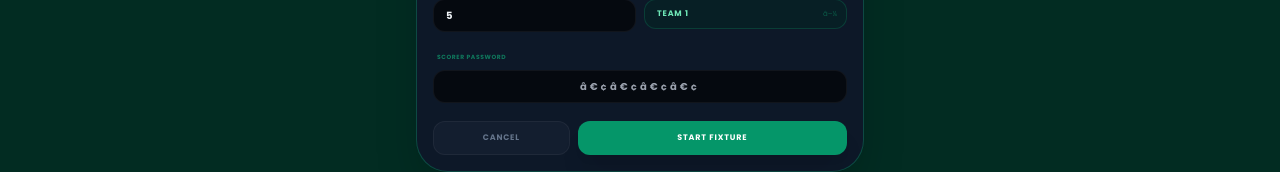
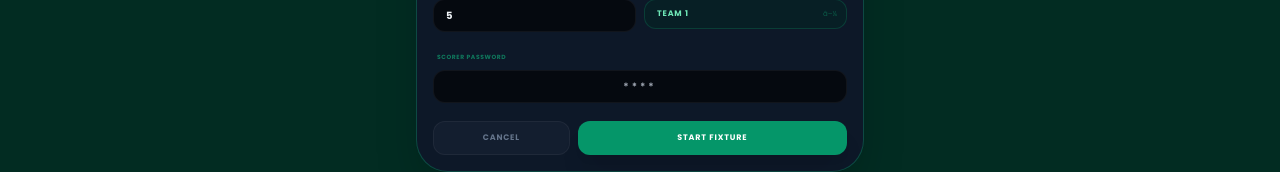
Before and after one commit to ssati0027/cricscorepro, a React (Vite) app: page / in a window 1280 px wide. Both pictures are taken after a click on the button "NEW MATCH". Shown: the part 218-390 px from the top of the page. Built offline with nearby package versions, Linux system fonts and the light colour scheme; no server answers.

Commit message:
Update password input placeholder to asterisk

```diff
--- a/components/CreateMatch.tsx
+++ b/components/CreateMatch.tsx
@@ -104,7 +104,7 @@ const CreateMatch: React.FC<CreateMatchProps> = ({ onSubmit, onCancel }) => {
             <input
               type="password" value={password} onChange={e => setPassword(e.target.value)}
               className="w-full bg-black/60 border border-white/5 rounded-xl px-3 py-2 focus:outline-none focus:ring-1 focus:ring-emerald-500 transition-all text-[10px] font-bold tracking-[0.3em] text-center"
-              placeholder="â€¢â€¢â€¢â€¢"
+              placeholder="****"
             />
           </div>
 
```
